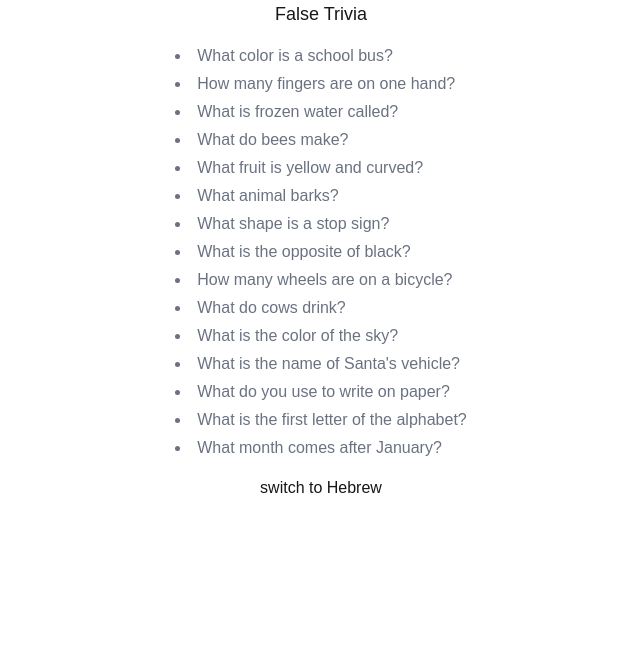
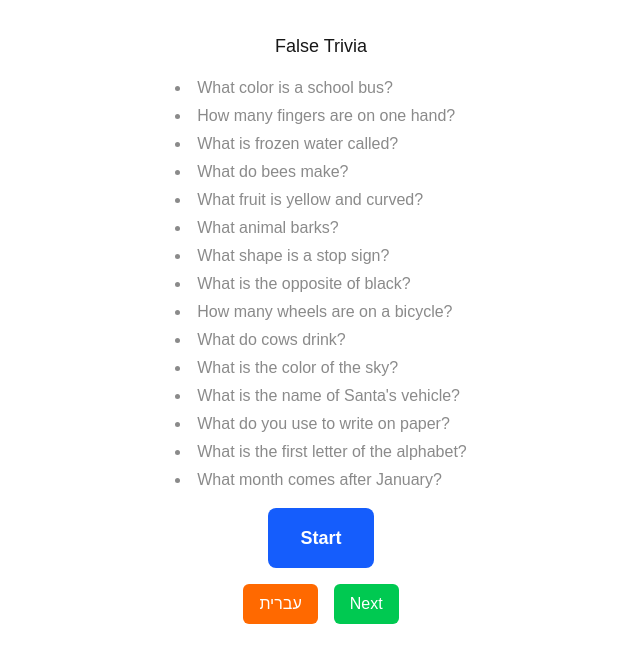
Before and after one commit to DaveRubin/Chartetoony, a Next.js app: page / in a window 1280 px wide. Shown: the top 662 px of the page, without its empty margins (319-959 px from the left). Built offline with nearby package versions, Linux system fonts and the light colour scheme; no server answers.

Commit message:
Added indication for turn

```diff
--- a/src/app/client-components/QuestionsPresentation.tsx
+++ b/src/app/client-components/QuestionsPresentation.tsx
@@ -1,18 +1,19 @@
 'use client'
 import { useRouter } from "next/navigation"
-
+import Timer from "./Timer"
+import { useState } from "react"
 
 export default function QuestionsPresentation({ questions, lang }: { questions: string[], lang: 'en' | 'he' }) {
     const router = useRouter()
     const isHebrew = lang === 'he'
+    const [running, setRunning] = useState(false)
 
-    return <div dir={isHebrew ? 'rtl' : 'ltr'} className={`flex flex-col gap-4`} >
+    return <div dir={isHebrew ? 'rtl' : 'ltr'} className={`flex flex-col gap-4 p-8`} >
         <div className="flex flex-col gap-4 items-center  min-h-screen">
             <p className="text-lg">
                 False Trivia
             </p>
-
-            <ul className="list-decimal max-w-md space-y-1 text-gray-500 list-disc list-inside dark:text-gray-400">
+            <ul className={`list-decimal max-w-md space-y-1  list-disc list-inside dark:text-white ${running ? '' : 'opacity-50'}`}>
                 {questions.map((question) => (
                     <li key={question}>
                         {question}
@@ -20,10 +21,19 @@ export default function QuestionsPresentation({ questions, lang }: { questions:
                 ))}
             </ul>
 
-            <button onClick={() => {
-                router.push(`/?lang=${isHebrew ? 'en' : 'he'}`)
-            }}>switch to {isHebrew ? 'English' : 'Hebrew'}</button>
+            <Timer onComplete={() => {
+                setRunning(false)
+            }} onStart={() => {
+                setRunning(true)
+            }} />
 
+            <div className="flex gap-4 items-center">
+                <button className="bg-orange-500 text-white px-4 py-2 rounded-md" onClick={() => {
+                    router.push(`/?lang=${isHebrew ? 'en' : 'he'}`)
+                }}>{isHebrew ? 'English' : 'עברית'}
+                </button>
+                <button className="bg-green-500 text-white px-4 py-2 rounded-md">Next</button>
+            </div>
         </div>
     </div>
 }
--- /dev/null
+++ b/src/app/client-components/Timer.tsx
@@ -0,0 +1,45 @@
+'use client'
+import { useEffect, useState } from "react"
+
+export default function Timer({ onComplete, onStart }: { onComplete: VoidFunction, onStart: VoidFunction }) {
+    const [time, setTime] = useState(60)
+    const [isRunning, setIsRunning] = useState(false)
+
+    useEffect(() => {
+        let interval: NodeJS.Timeout
+
+        if (isRunning && time > 0) {
+            interval = setInterval(() => {
+                setTime((prevTime) => {
+                    if (prevTime <= 1) {
+                        setIsRunning(false)
+                        onComplete()
+                        return 0
+                    }
+                    return prevTime - 1
+                })
+            }, 1000)
+        }
+
+        return () => clearInterval(interval)
+    }, [isRunning, onComplete])
+
+    const handleStart = () => {
+        onStart();
+        setTime(60)
+        setIsRunning(true)
+    }
+
+    return (
+        <div className="flex flex-col items-center gap-4">
+            <button
+                onClick={handleStart}
+                disabled={isRunning}
+                className="w-full max-w-md py-4 px-8 text-lg font-semibold rounded-lg bg-blue-600 text-white hover:bg-blue-700 disabled:bg-blue-400 disabled:cursor-not-allowed transition-colors"
+            >
+                {isRunning ? `${time}s` : 'Start'}
+            </button>
+
+        </div>
+    )
+}
```
